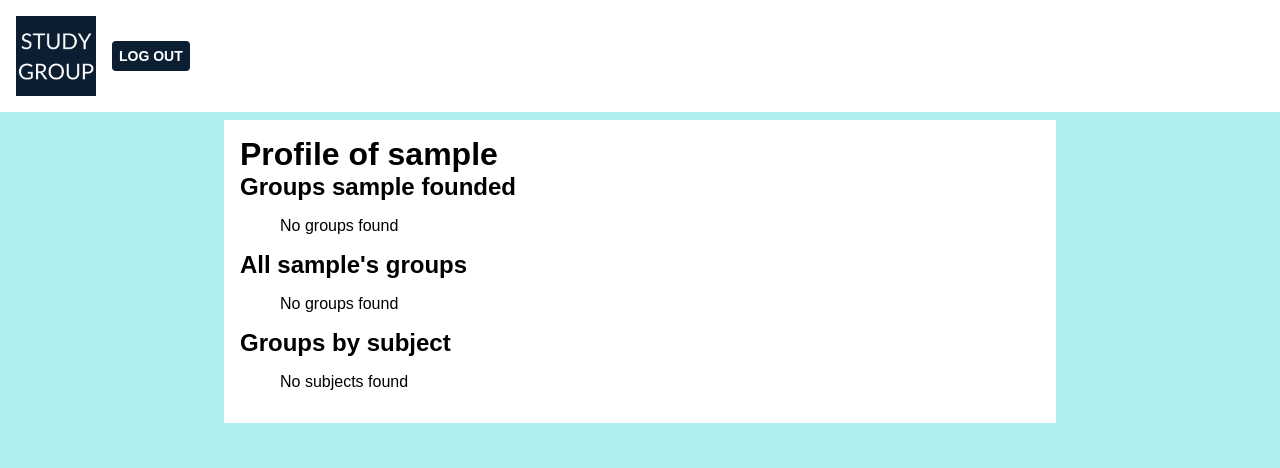
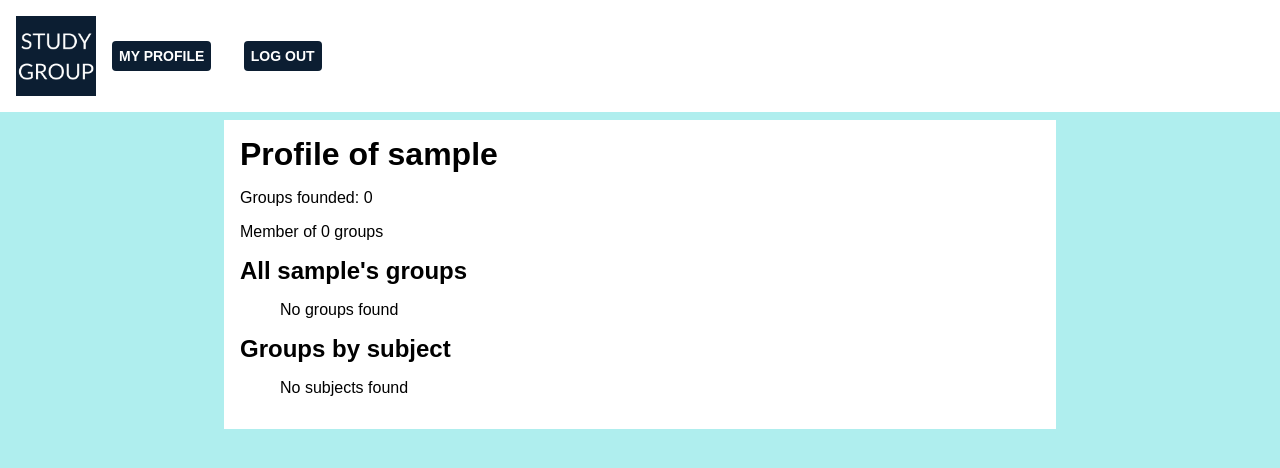
Before and after one commit to Jaqt/study-group, a Flask app: a page that uses templates/layout.html in a window 1280 px wide. Shown: the top 468 px of the page. Run offline with Flask 3, Linux system fonts and the light colour scheme; the visitor is signed in with stand-in values (Sample User, id 1); data comes from the database, SQL or seed files in the repository; data that the repository does not hold is empty.

Commit message:
chore: improve user page

```diff
--- a/templates/index.html
+++ b/templates/index.html
@@ -16,7 +16,7 @@
 
 {% if session.username %}
 <p>
-  You are logged in as {{ session.username }}
+  You are logged in as <a href="/view/user_id={{ session.user_id }}">{{ session.username }}</a>
 </p>
 <p>
   <a href="/create_group">Create a new group</a> or
--- a/templates/layout.html
+++ b/templates/layout.html
@@ -17,6 +17,7 @@
     <nav>
       <ul>
         {% if session.user_id %}
+        <li><a href="/view/user_id={{ session.user_id }}" class="button">My profile</a></li>
         <li><a href="/logout" class="button">Log out</a></li>
         {% else %}
         <li><a href="/login" class="button">Log in</a></li>
--- a/templates/user_page.html
+++ b/templates/user_page.html
@@ -15,15 +15,8 @@
 {% endwith %}
 
 <h1>Profile of {{ user.username }}</h1>
-
-<h2>Groups {{ user.username }} founded</h2>
-<ul style="list-style-type:none;">
-  {% for group in owner %}
-  <li><a href="/view/group_id={{ group.id }}">{{ group.group_name }}</a></li>
-  {% else %}
-  <p>No groups found</p>
-  {% endfor %}
-</ul>
+<p>Groups founded: {{ owner | count }}</p>
+<p>Member of {{ groups | count }} group{{ 's' if groups | count != 1 else '' }}</p>
 <h2>All {{ user.username}}'s groups</h2>
 <ul style="list-style-type:none;">
   {% for group in groups %}
@@ -35,7 +28,7 @@
 <h2>Groups by subject</h2>
 <ul style="list-style-type:none;">
   {% for subject, count in subjects %}
-  <li>{{ subject }} - {{ count }}</li>
+  <li>{{ subject }}: {{ count }}</li>
   {% else %}
   <p>No subjects found</p>
   {% endfor %}
```
